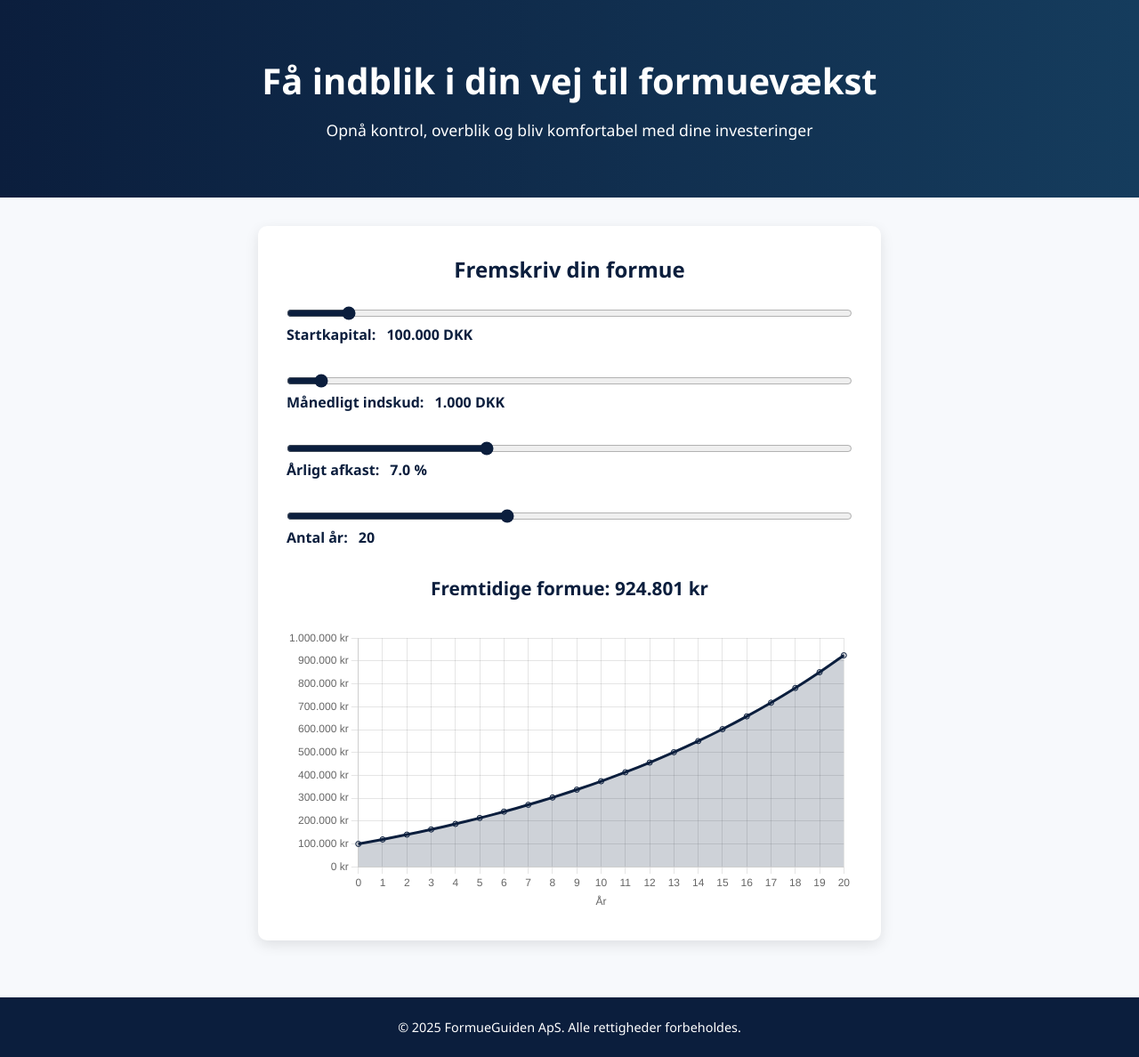
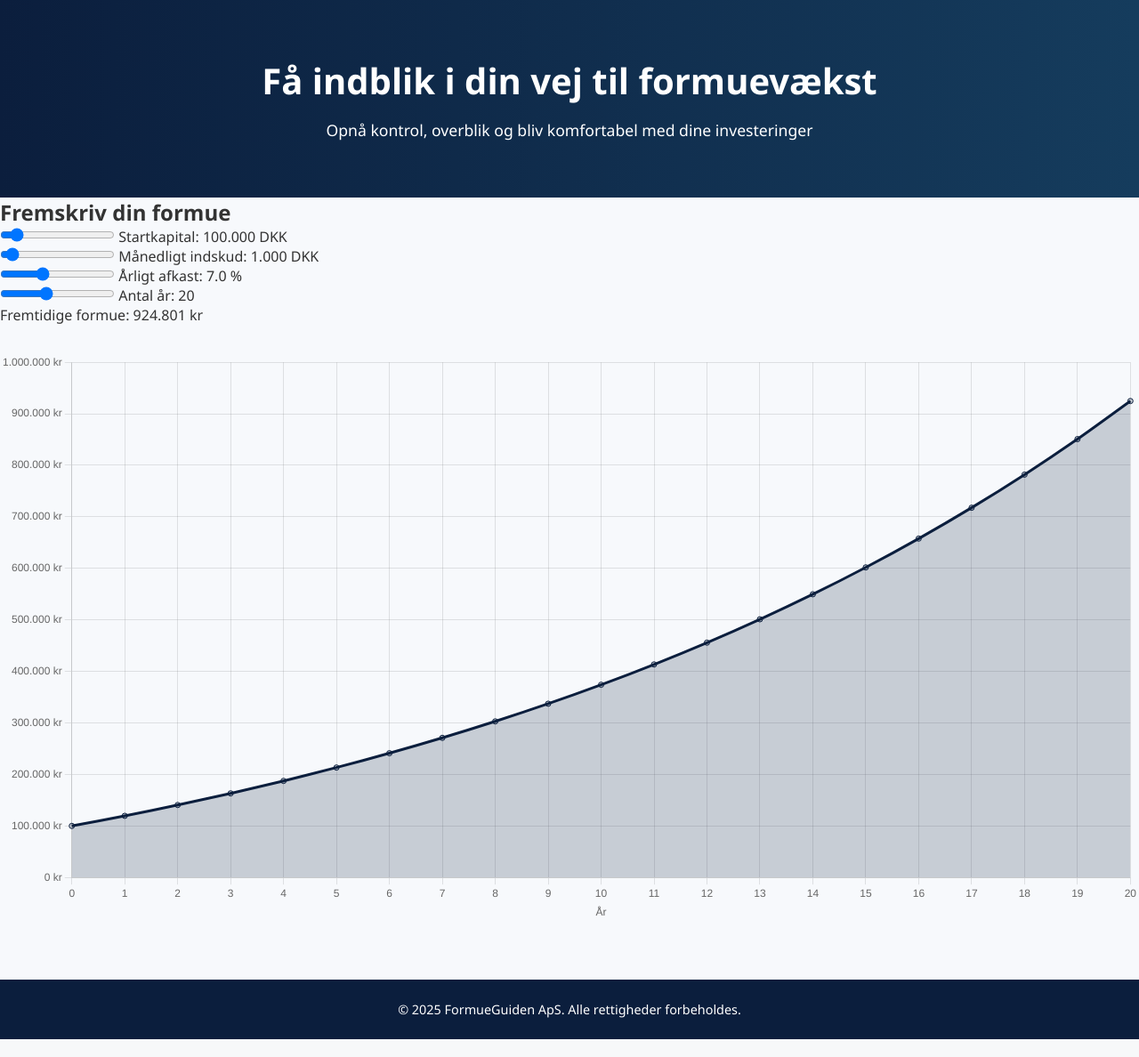
Before and after one commit to Mathias-HB/formuen, a PHP site: page / in a window 1280 px wide. Shown: the part 121-1309 px from the top of the page at 89% size. Run offline with PHP 8.4, Linux system fonts and the light colour scheme.

Commit message:
Update style.css

```diff
--- a/style.css
+++ b/style.css
@@ -88,47 +88,6 @@ ul.menu > li:hover .dropdown {
   max-width: 600px;
   margin: auto;
 }
-section.fremskriver {
-  max-width: 700px;
-  margin: 2rem auto;
-  background: #fff;
-  padding: 2rem;
-  border-radius: 10px;
-  box-shadow: 0 5px 15px rgba(0,0,0,0.1);
-  color: #153c5d;
-}
-section.fremskriver h2 {
-  text-align: center;
-  margin-bottom: 1.5rem;
-  color: #0b1e3d;
-}
-section.fremskriver > div {
-  margin-bottom: 2rem;
-}
-.slider-label {
-  font-weight: 600;
-  font-size: 1rem;
-  color: #0b1e3d;
-  margin-bottom: 0.3rem;
-  text-align: left;
-  white-space: nowrap;
-}
-.slider-value {
-  font-weight: 700;
-  margin-left: 0.5rem;
-}
-section.fremskriver input[type=range] {
-  width: 100%;
-  accent-color: #0b1e3d;
-  margin-bottom: 0.25rem;
-}
-#output {
-  margin-top: 1.5rem;
-  text-align: center;
-  font-size: 1.3rem;
-  font-weight: 700;
-  color: #0b1e3d;
-}
 footer {
   text-align: center;
   padding: 1.5rem;
```
